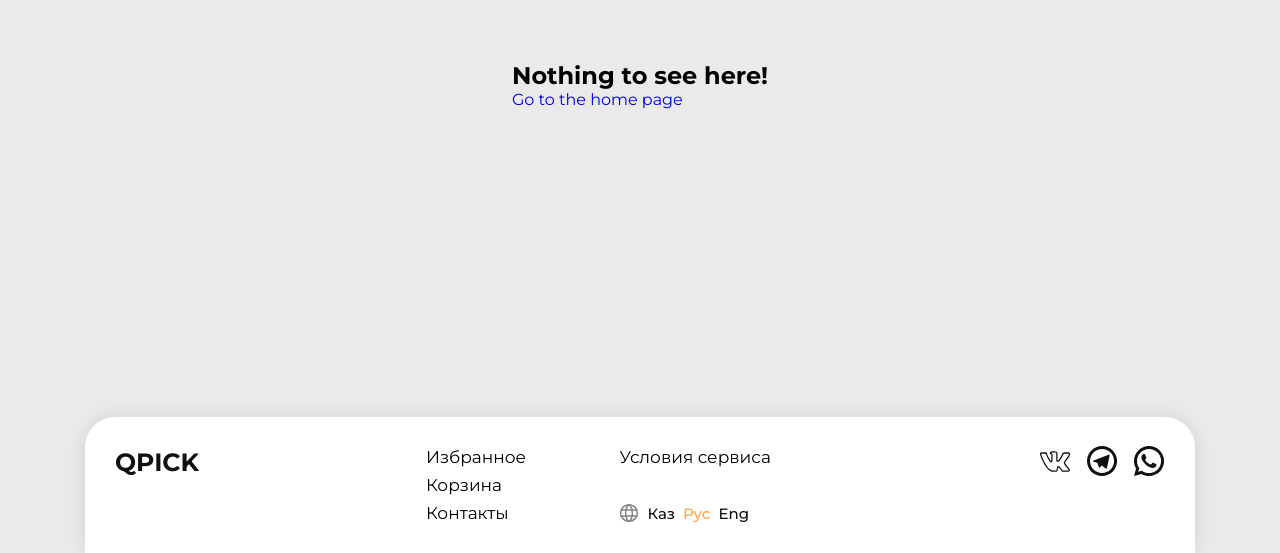
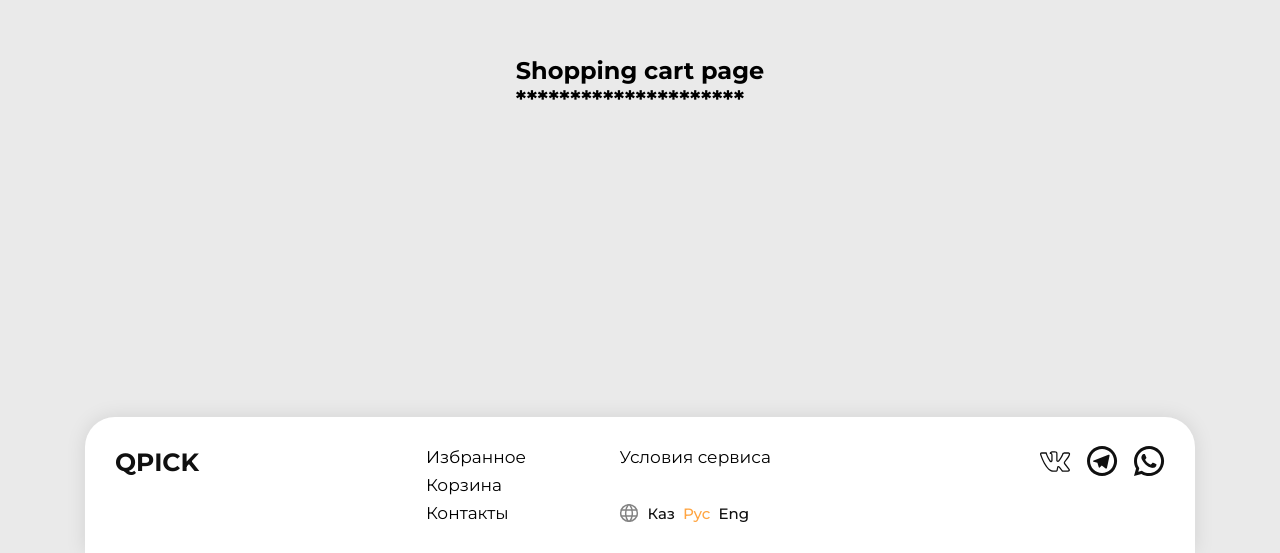
Before and after one commit to MaxKnyazev/neoflex-tested-task, a React app: page /shoppingcart in a window 1280 px wide. Shown: the part 247-800 px from the top of the page. Built offline with nearby package versions, Linux system fonts and the light colour scheme; the HTML template or start-up script is replaced by a standard one.

Commit message:
feat: added markup for ShoppingCart page

```diff
--- a/src/App.tsx
+++ b/src/App.tsx
@@ -1,6 +1,6 @@
 import { Routes, Route } from 'react-router-dom';
 import { ProductsCatalogPage } from './pages/ProductsCatalogPage';
-// import { ShoppingCartPage } from './pages/ShoppingCartPage';
+import { ShoppingCartPage } from './pages/ShoppingCartPage';
 import { NoMatch } from './components/NoMatch';
 import { Layout } from './components/Layout';
 import './App.scss';
@@ -11,7 +11,7 @@ export const App: React.FC = () => {
       <Routes>
         <Route path='/' element={<Layout />}>
           <Route index element={<ProductsCatalogPage />} />
-          {/* <Route path='shoppingcart' element={<ShoppingCartPage />} /> */}
+          <Route path='shoppingcart' element={<ShoppingCartPage />} />
           <Route path='*' element={<NoMatch />} />
         </Route>
       </Routes>
--- /dev/null
+++ b/src/components/ShoppingCart/ShoppingCart.scss
@@ -0,0 +1 @@
+@import '../../variable';
--- /dev/null
+++ b/src/components/ShoppingCart/ShoppingCart.tsx
@@ -0,0 +1,19 @@
+
+import { ArrayOfProductsProps } from '../../types';
+import { Product } from '../Product';
+
+export const ShoppingCart: React.FC<ArrayOfProductsProps> = ({ products }) => {
+  return (
+    <div>
+      <h2>*********************</h2>
+      <div className="products-list">
+        {products.map((product) => (
+          <Product
+            key={product.id}
+            {...product}
+          />
+        ))}
+      </div>
+    </div>
+  );
+};
--- /dev/null
+++ b/src/components/ShoppingCart/index.ts
@@ -0,0 +1,2 @@
+import { ShoppingCart } from './ShoppingCart.tsx';
+export { ShoppingCart };
--- /dev/null
+++ b/src/pages/ShoppingCartPage.tsx
@@ -0,0 +1,12 @@
+import { ShoppingCart } from '../components/ShoppingCart';
+import { useStoreOfShoppingCart } from '../store';
+
+export const ShoppingCartPage: React.FC = () => {
+  const products = useStoreOfShoppingCart((state) => state.products);
+  return (
+    <div>
+      <h2>Shopping cart page</h2>
+      <ShoppingCart products={products}/>
+    </div>
+  );
+}
```
